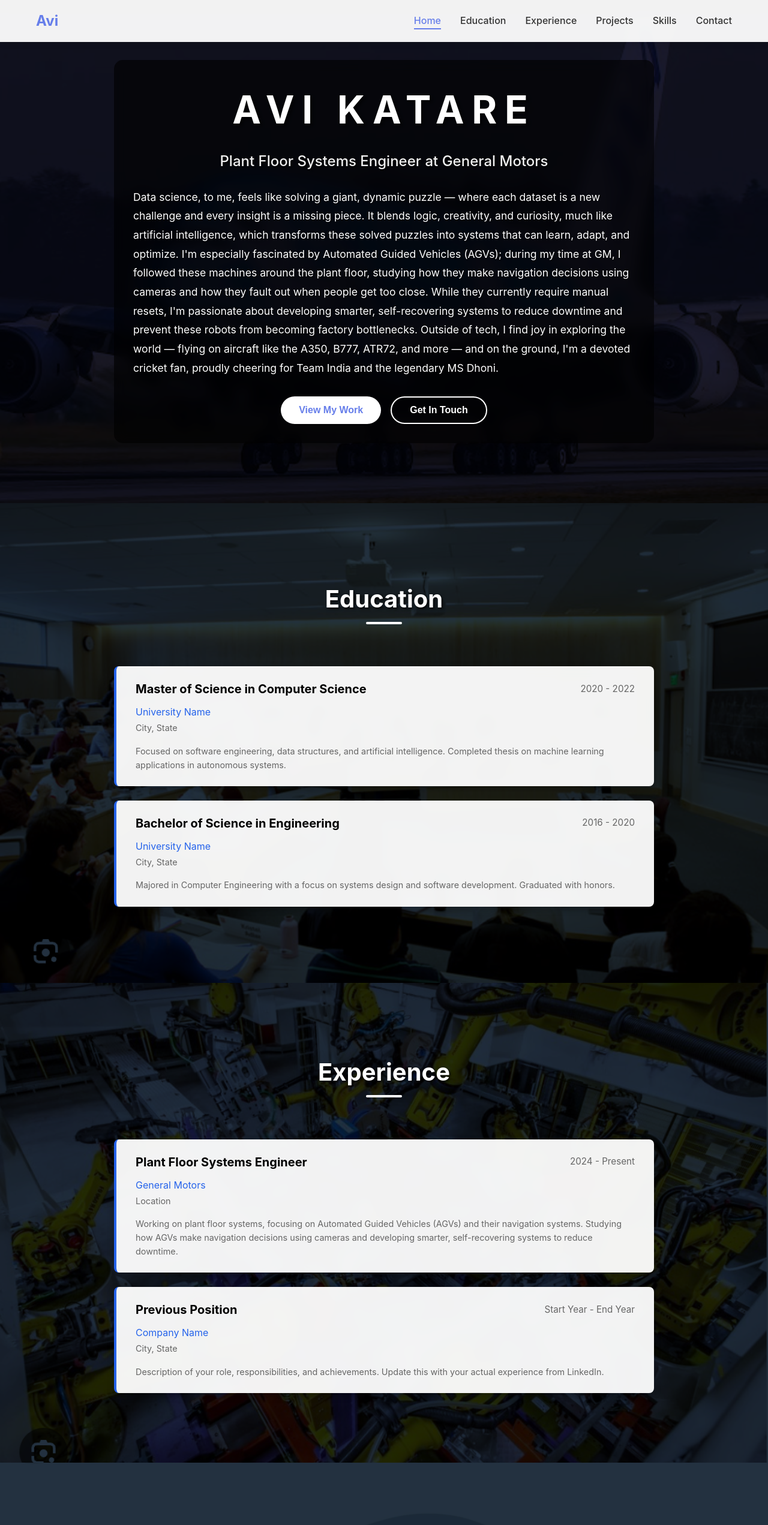
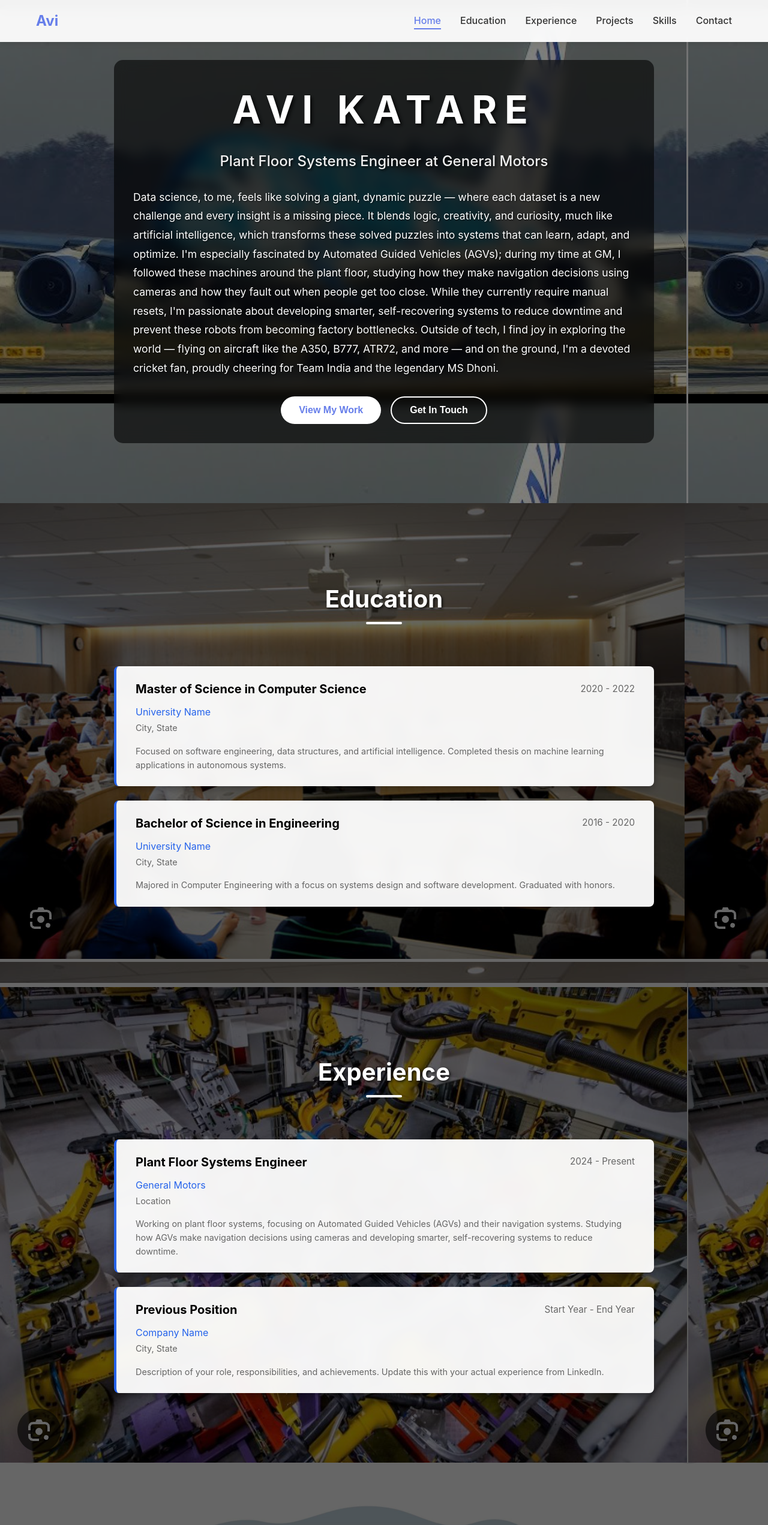
Before and after one commit to avikatare17/AviPortfolio, a React (Create React App) app in the folder frontend/: page / in a window 1280 px wide. Shown: the top 2543 px of the page at 60% size. Built offline with nearby package versions, Linux system fonts and the light colour scheme.

Commit message:
Fix build error: Remove CSS image URLs, load images dynamically via JavaScript

```diff
--- a/frontend/src/App.css
+++ b/frontend/src/App.css
@@ -151,15 +151,14 @@ body {
   left: 0;
   width: 100%;
   height: 100%;
-  background-image: url('/images/aircraft-background.jpg');
   background-size: cover;
   background-position: center;
   background-repeat: no-repeat;
   background-attachment: fixed;
   z-index: 0;
-  /* Fallback gradient if image doesn't load */
+  /* Fallback gradient - will be overridden by image if it exists */
+  background: linear-gradient(135deg, #667eea 0%, #764ba2 100%);
   background-color: #1a1a2e;
-  background-blend-mode: overlay;
 }
 
 .hero-overlay {
@@ -263,15 +262,14 @@ body {
   left: 0;
   width: 100%;
   height: 100%;
-  background-image: url('/images/education-background.jpg');
   background-size: cover;
   background-position: center;
   background-repeat: no-repeat;
   background-attachment: fixed;
   z-index: 0;
-  /* Fallback gradient if image doesn't load */
+  /* Fallback gradient - will be overridden by image if it exists */
+  background: linear-gradient(135deg, #2c3e50 0%, #34495e 100%);
   background-color: #2c3e50;
-  background-blend-mode: overlay;
 }
 
 .education-overlay {
@@ -386,15 +384,14 @@ body {
   left: 0;
   width: 100%;
   height: 100%;
-  background-image: url('/images/experience-background.jpg');
   background-size: cover;
   background-position: center;
   background-repeat: no-repeat;
   background-attachment: fixed;
   z-index: 0;
-  /* Fallback gradient if image doesn't load */
+  /* Fallback gradient - will be overridden by image if it exists */
+  background: linear-gradient(135deg, #2c3e50 0%, #34495e 100%);
   background-color: #2c3e50;
-  background-blend-mode: overlay;
 }
 
 .experience-overlay {
@@ -509,15 +506,14 @@ body {
   left: 0;
   width: 100%;
   height: 100%;
-  background-image: url('/images/projects-background.jpg');
   background-size: cover;
   background-position: center;
   background-repeat: no-repeat;
   background-attachment: fixed;
   z-index: 0;
-  /* Fallback gradient if image doesn't load */
+  /* Fallback gradient - will be overridden by image if it exists */
+  background: linear-gradient(135deg, #2c3e50 0%, #34495e 100%);
   background-color: #2c3e50;
-  background-blend-mode: overlay;
 }
 
 .projects-overlay {
--- a/frontend/src/App.js
+++ b/frontend/src/App.js
@@ -1,11 +1,51 @@
 import React, { useState, useEffect } from 'react';
 import './App.css';
+
+// Check if images exist and set background images dynamically
+const setBackgroundImages = () => {
+  // Only run in browser environment
+  if (typeof window === 'undefined' || typeof document === 'undefined') {
+    return;
+  }
+
+  const images = [
+    { className: 'hero-background', url: '/images/aircraft-background.jpg' },
+    { className: 'education-background', url: '/images/education-background.jpg' },
+    { className: 'experience-background', url: '/images/experience-background.jpg' },
+    { className: 'projects-background', url: '/images/projects-background.jpg' }
+  ];
+
+  images.forEach(({ className, url }) => {
+    try {
+      const img = new Image();
+      img.onload = () => {
+        const elements = document.getElementsByClassName(className);
+        Array.from(elements).forEach(el => {
+          if (el) {
+            el.style.backgroundImage = `url(${url})`;
+          }
+        });
+      };
+      img.onerror = () => {
+        // Image doesn't exist, keep the gradient fallback
+        // This is expected during development if images aren't present
+      };
+      img.src = url;
+    } catch (error) {
+      // Silently fail if there's an error loading images
+      console.warn(`Failed to load image: ${url}`, error);
+    }
+  });
+};
 
 function App() {
   const [activeSection, setActiveSection] = useState('home');
   const [isMenuOpen, setIsMenuOpen] = useState(false);
 
   useEffect(() => {
+    // Set background images if they exist
+    setBackgroundImages();
+
     // Handle scroll to update active section
     const handleScroll = () => {
       const sections = ['home', 'education', 'experience', 'projects', 'skills', 'contact'];
```
